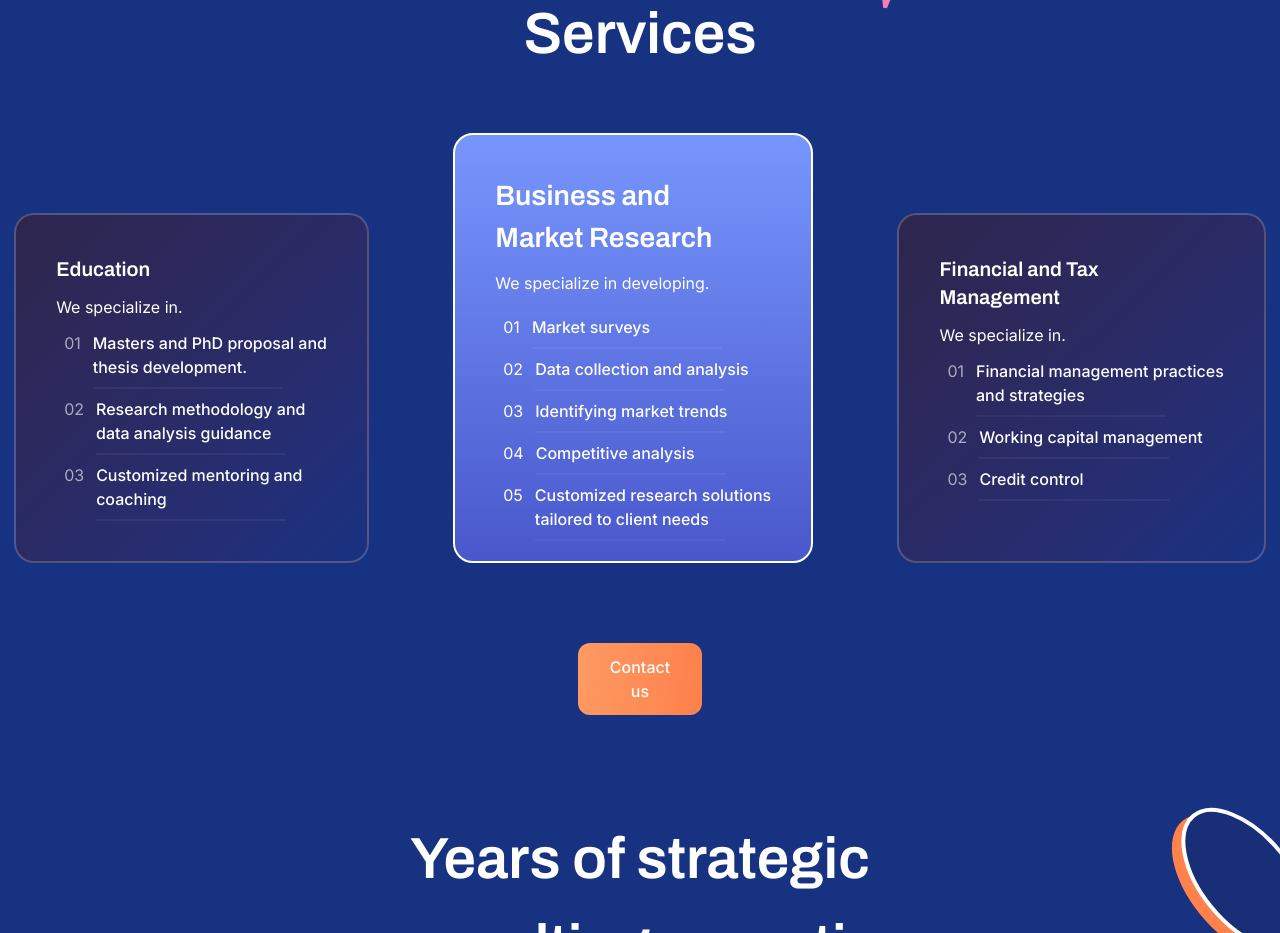
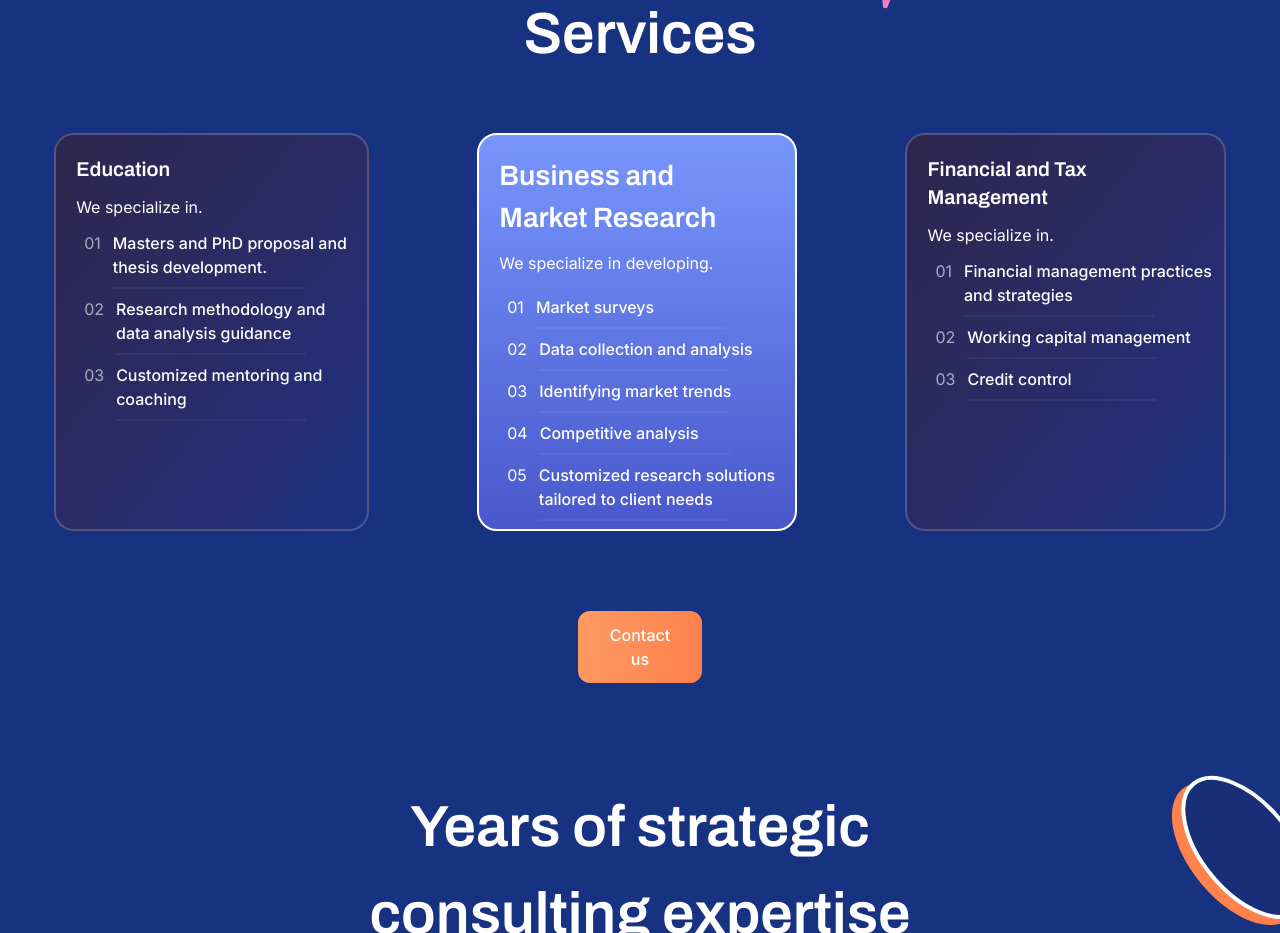
Before and after one commit to almondkiruthu/Limarge, a React (Vite) app in the folder client/: page / in a window 1280 px wide. Shown: the part 1560-2493 px from the top of the page. Built offline with nearby package versions, Linux system fonts and the light colour scheme; what prettier-plugin-tailwindcss would draw is missing.

Commit message:
Replaced all the large breakpoints in service cards with 3xl screen breakpopint

```diff
--- a/client/src/components/Servicecards.tsx
+++ b/client/src/components/Servicecards.tsx
@@ -1,9 +1,9 @@
 const Servicecards = () => {
   return (
     <>
-      <div className="flex gap-y-10 lg:gap-y-0 lg:gap-14 lg:ml-[px] flex-wrap lg:pl-0">
+      <div className="flex gap-y-10 3xl:gap-y-0 3xl:gap-14 3xl:ml-[px] flex-wrap 3xl:pl-0">
         {/* Education card */}
-        <div className="education-card pt-5 lg:pt-10 pr-5 lg:pr-10 pl-5 lg:pl-10  pb-2 lg:pb-5 rounded-[20px] lg:mt-20 mx-auto">
+        <div className="education-card pt-5 3xl:pt-10 pr-5 3xl:pr-10 pl-5 3xl:pl-10  pb-2 3xl:pb-5 rounded-[20px] 3xl:mt-20 mx-auto">
           <p className="font-archivo text-xl font-semibold pb-3">Education</p>
           <div>
             <p className="font-inter text-base pb-3">We specialize in.</p>
@@ -64,7 +64,7 @@ const Servicecards = () => {
         </div>
         {/* Business card */}
 
-        <div className="business-card pt-5 lg:pt-10 pr-5 lg:pr-10 pl-5 lg:pl-10  pb-2 lg:pb-5 rounded-[20px] mx-auto">
+        <div className="business-card pt-5 3xl:pt-10 pr-5 3xl:pr-10 pl-5 3xl:pl-10  pb-2 3xl:pb-5 rounded-[20px] mx-auto">
           <p className="font-archivo text-[28px] font-semibold pb-3">
             Business and <br /> Market Research
           </p>
@@ -160,7 +160,7 @@ const Servicecards = () => {
         </div>
 
         {/* Finance and Tax mangaement card */}
-        <div className="education-card pt-5 lg:pt-10 pr-3 lg:pr-10 pl-5 lg:pl-10  pb-2 lg:pb-0 rounded-[20px] lg:mt-20 mx-auto">
+        <div className="education-card pt-5 3xl:pt-10 pr-3 3xl:pr-10 pl-5 3xl:pl-10  pb-2 3xl:pb-0 rounded-[20px] 3xl:mt-20 mx-auto">
           <p className="font-archivo text-xl font-semibold pb-3">
             Financial and Tax <br /> Management
           </p>
```
